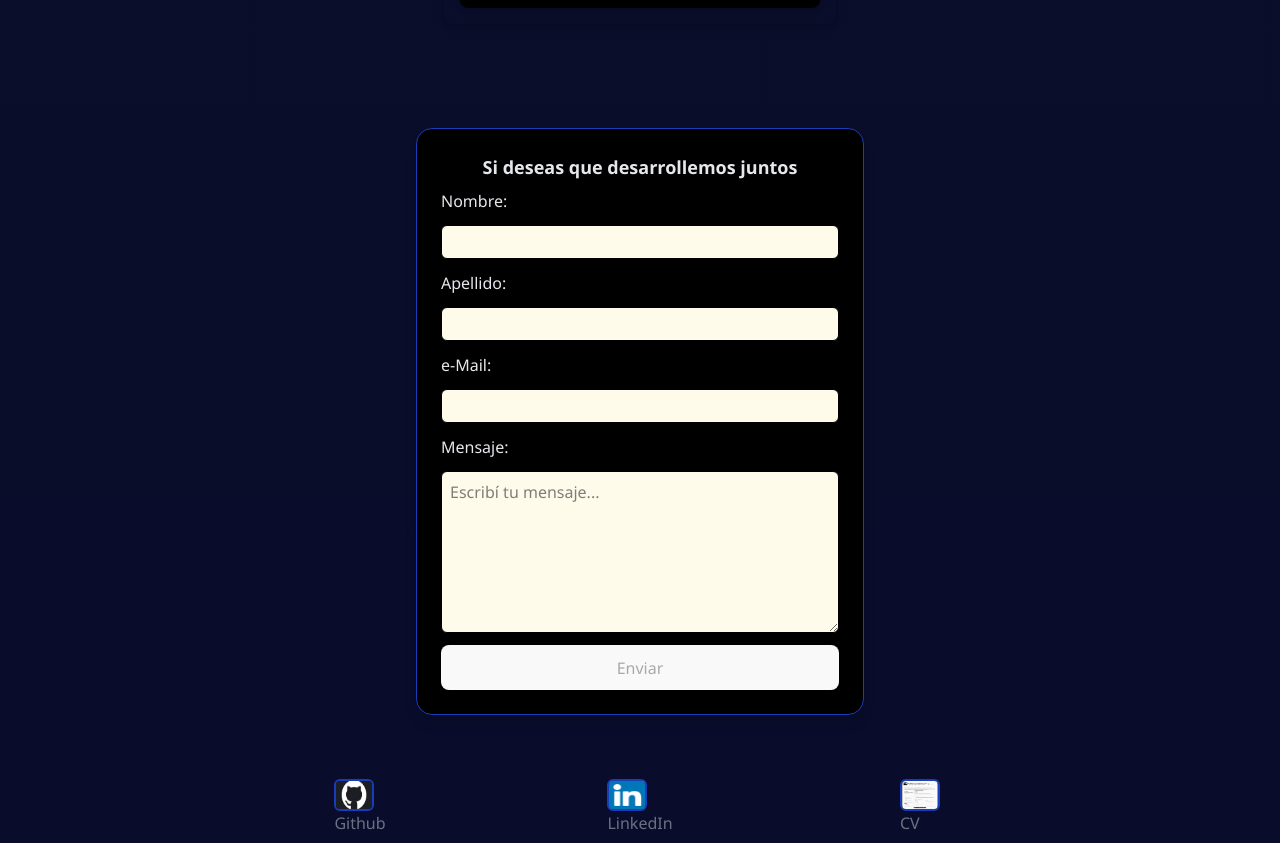
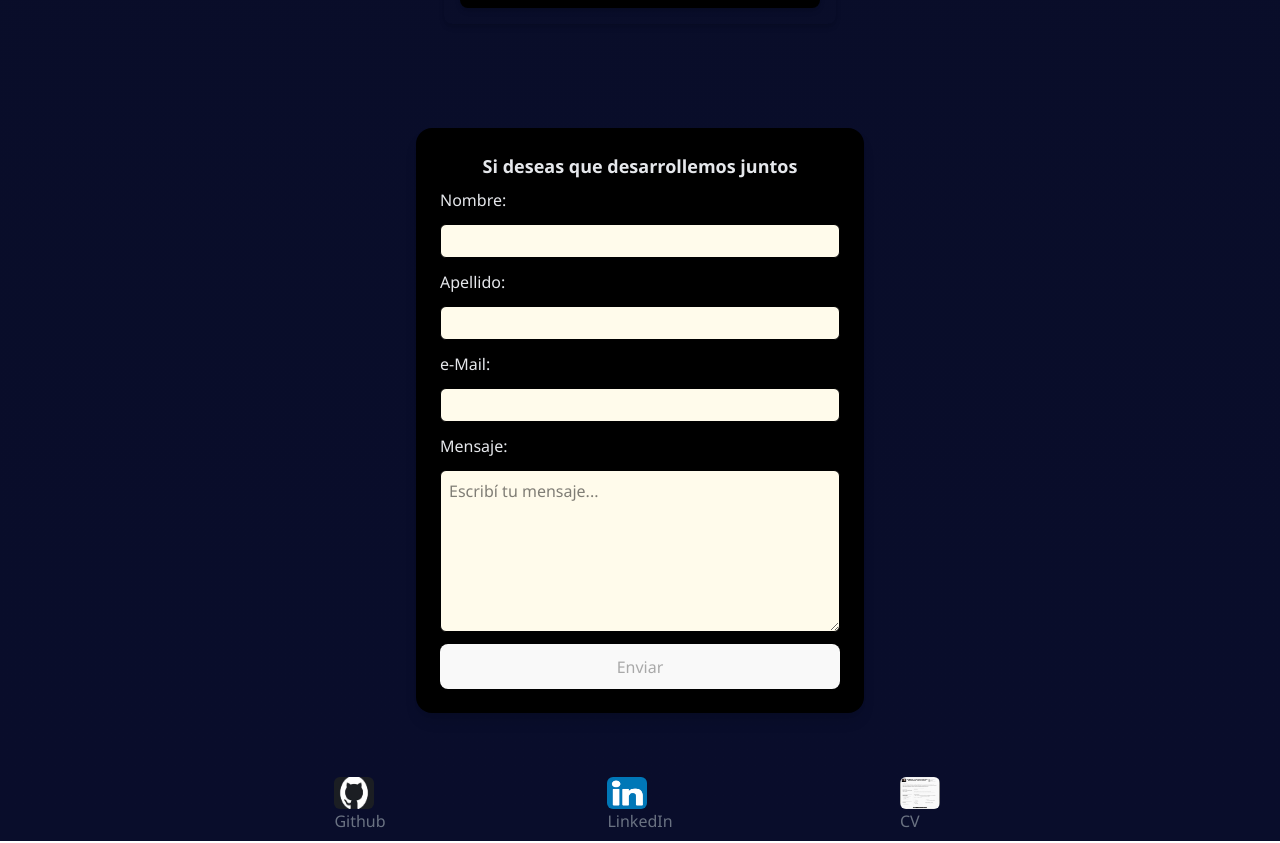
Before and after one commit to spawnew/Portafolio, a React (Vite) app: page / in a window 1280 px wide. Shown: the part 3277-4120 px from the top of the page. Built offline with nearby package versions, Linux system fonts and the light colour scheme.

Commit message:
mejora de estilos

```diff
--- a/src/Componentes/Contacto/Contacto.jsx
+++ b/src/Componentes/Contacto/Contacto.jsx
@@ -14,7 +14,7 @@ const Contacto = () => {
           action="https://formspree.io/f/xjkwddaw"
           method="post"
           id="form"
-          className="w-full max-w-md bg-black text-gray-200 mb-4 shadow-lg flex flex-col space-y-3 p-6 rounded-2xl border border-blue-800"
+          className="w-full max-w-md bg-black text-gray-200 mb-4 shadow-lg flex flex-col space-y-3 p-6 rounded-2xl hover:border hover:border-blue-800"
         >
           <legend className="text-lg font-bold mb-2 text-center">
             Si deseas que desarrollemos juntos
@@ -60,7 +60,7 @@ const Contacto = () => {
 
           <button
             type="submit"
-            className="bg-black border-2 border-b-blue-900 hover:bg-blue-600 text-white px-4 py-2 rounded-md font-semibold transition-all"
+            className="bg-black border-2 border-blue-900 hover:bg-black hover:text-amber-100 text-white px-4 py-2 rounded-md font-semibold transition-all"
           >
             Enviar
           </button>
--- a/src/Componentes/Footer/Redes.jsx
+++ b/src/Componentes/Footer/Redes.jsx
@@ -4,7 +4,7 @@ const Redes = ({ nombre, link, imagen }) => {
     return (
         <div className='flex flex-col items-center justify-center p-1  hover:scale-105 o hover:shadow-lg w-70 '>
                 <a href={link} >
-                <img className='w-10 h-8 border-2 rounded-md border-blue-800' src={imagen} alt={nombre} />
+                <img className='w-10 h-8  rounded-md ' src={imagen} alt={nombre} />
                 <p className='text-gray-500'>{nombre}</p>
             </a>
         </div>
```
